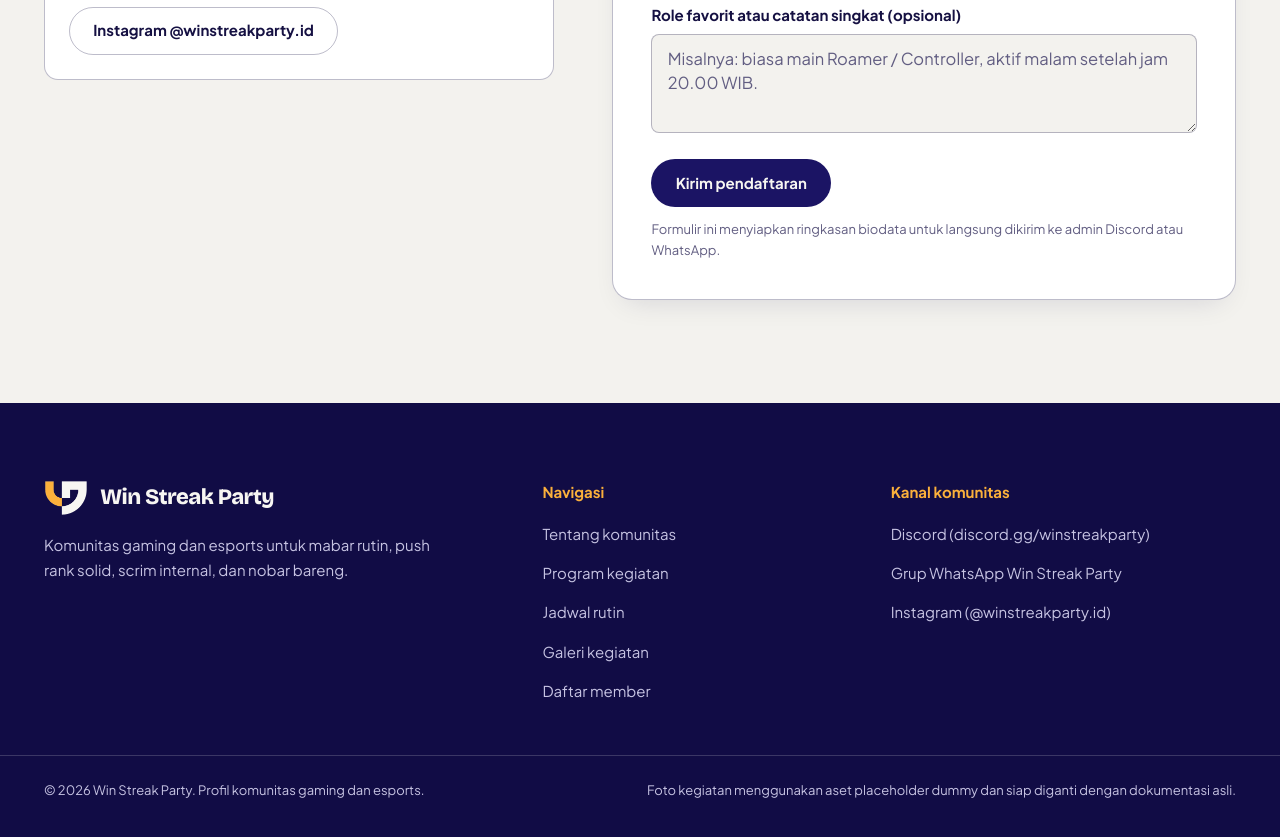
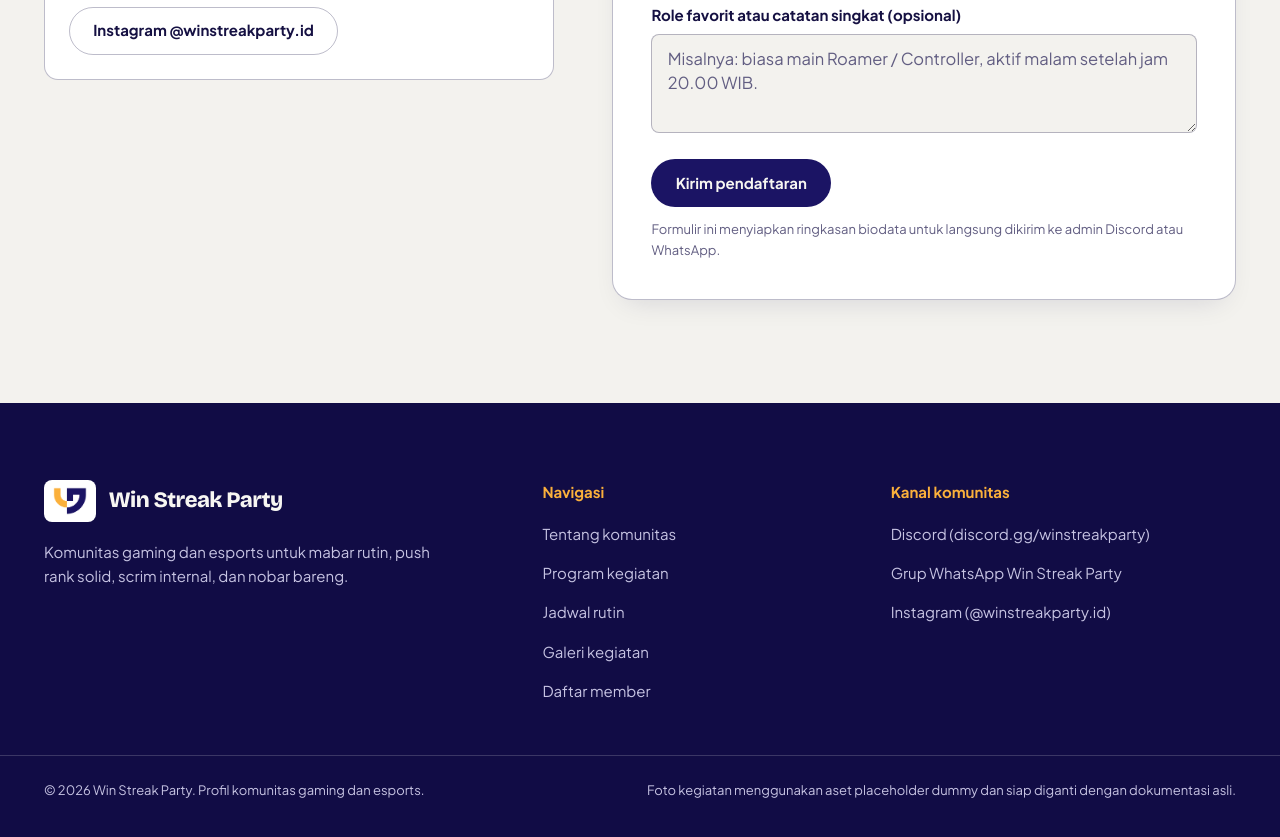
Before and after one commit to RafliMB/Win-Streak-Party, an Astro site: page / in a window 1280 px wide. Shown: the part 5528-6365 px from the top of the page. Built offline with nearby package versions, Linux system fonts and the light colour scheme; Astro itself is replaced by a stand-in of ours.

Commit message:
style: preserve original logo colors on white badge in dark footer

```diff
--- a/src/components/Footer.astro
+++ b/src/components/Footer.astro
@@ -6,12 +6,14 @@ import { communityInfo } from '../data/community';
   <div class="wrap footer-main">
     <div class="footer-brand">
       <a class="footer-logo" href="#beranda" aria-label="Kembali ke atas">
-        <img
-          src="/images/brand/wsp-logo-light.png"
-          alt=""
-          width="46"
-          height="38"
-        />
+        <span class="footer-logo-badge">
+          <img
+            src="/images/brand/wsp-logo-mark.png"
+            alt=""
+            width="36"
+            height="29"
+          />
+        </span>
         <span class="footer-wordmark">{communityInfo.name}</span>
       </a>
       <p class="footer-tagline">{communityInfo.tagline}</p>
@@ -81,13 +83,23 @@ import { communityInfo } from '../data/community';
   .footer-logo {
     display: inline-flex;
     align-items: center;
-    gap: 0.75rem;
+    gap: 0.8rem;
     text-decoration: none;
     width: fit-content;
   }
 
-  .footer-logo img {
-    height: 36px;
+  .footer-logo-badge {
+    display: inline-flex;
+    align-items: center;
+    justify-content: center;
+    padding: 0.45rem 0.55rem;
+    border-radius: var(--radius-sm);
+    background-color: var(--color-surface);
+    flex-shrink: 0;
+  }
+
+  .footer-logo-badge img {
+    height: 28px;
     width: auto;
   }
 
```
